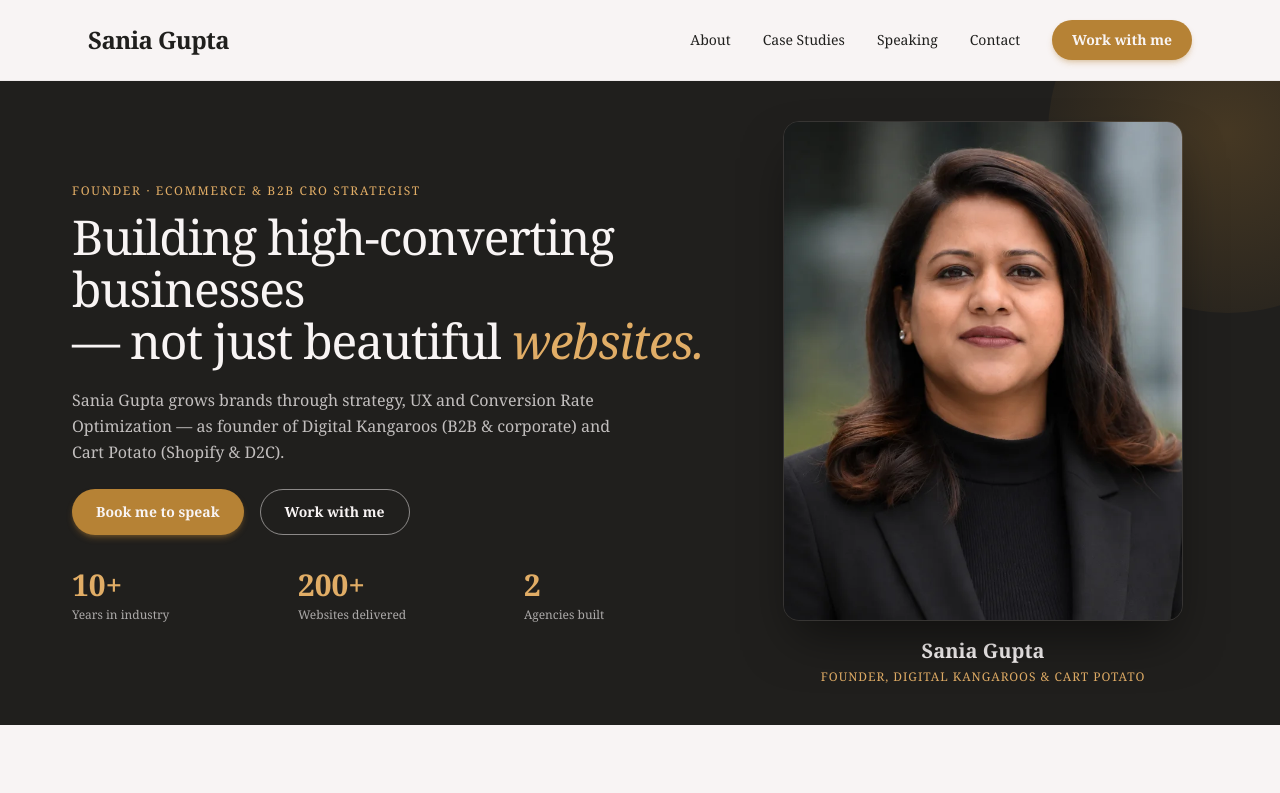
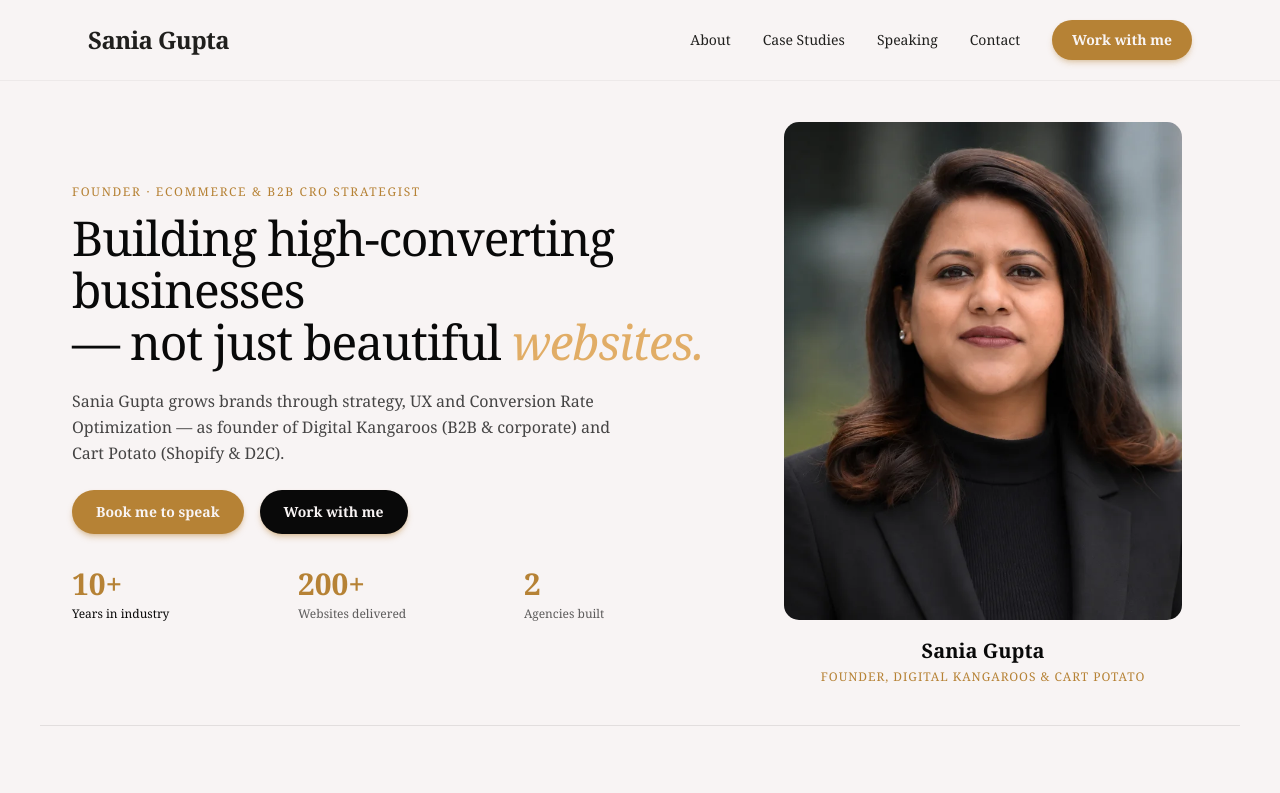
Before and after one commit to dkteam16/Sania-gupta-porfolio, a Next.js app: page / in a window 1280 px wide. Shown: the top 793 px of the page. Built offline with nearby package versions, Linux system fonts and the light colour scheme.

Commit message:
color and some minor design changes

```diff
--- a/src/app/page.tsx
+++ b/src/app/page.tsx
@@ -305,10 +305,10 @@ export default function StandalonePortfolio() {
       </header>
 
       {/* Hero Section */}
-      <section className="bg-[#201f1d] text-[#f8f4f4] overflow-hidden relative">
-        <div className="max-w-[1200px] mx-auto px-3 sm:px-5 lg:px-8 py-6 sm:py-8 lg:py-10 grid grid-cols-1 lg:grid-cols-12 gap-8 lg:gap-10 items-center relative z-10">
+      <section className=" text-[#090909] overflow-hidden relative">
+        <div className="max-w-[1200px] mx-auto px-3 sm:px-5 lg:px-8 py-6 sm:py-8 lg:py-10 grid grid-cols-1 lg:grid-cols-12 gap-8 lg:gap-10 items-center relative z-10 border-b border-[#201f1d]/10">
           <div className="lg:col-span-7">
-            <p className="text-xs uppercase tracking-[0.14em] text-[#e1ad66] font-medium mb-2 sm:mb-3">
+            <p className="text-xs uppercase tracking-[0.14em] text-[#b68235] font-medium mb-2 sm:mb-3">
               Founder · eCommerce &amp; B2B CRO Strategist
             </p>
             <h1 className="font-serif font-normal text-2xl sm:text-4xl lg:text-5xl leading-[1.12] sm:leading-[1.08] tracking-tight mb-4 sm:mb-5">
@@ -316,7 +316,7 @@ export default function StandalonePortfolio() {
               <br className="hidden sm:block" /> — not just beautiful{" "}
               <em className="text-[#e1ad66] italic font-serif">websites.</em>
             </h1>
-            <p className="text-sm sm:text-base leading-relaxed max-w-[540px] text-[#f8f4f4]/75 mb-5 sm:mb-6 font-light">
+            <p className="text-sm sm:text-base leading-relaxed max-w-[540px] text-[#090909]/75 mb-5 sm:mb-6 font-light">
               Sania Gupta grows brands through strategy, UX and Conversion Rate
               Optimization — as founder of Digital Kangaroos (B2B &amp;
               corporate) and Cart Potato (Shopify &amp; D2C).
@@ -331,7 +331,7 @@ export default function StandalonePortfolio() {
               </a>
               <a
                 href="mailto:sania@digitalkangaroos.com?subject=Consulting%20Inquiry"
-                className="inline-flex items-center justify-center font-semibold text-sm rounded-full px-6 py-3 border border-[#f8f4f4]/50 text-[#f8f4f4] hover:bg-[#f8f4f4]/10 transition-all text-center"
+                className="inline-flex items-center justify-center font-semibold text-sm rounded-full px-6 py-3 bg-[#090909] text-[#f8f4f4] shadow-md shadow-[#b68235]/35 hover:-translate-y-0.5 hover:shadow-xl transition-all text-center"
               >
                 Work with me
               </a>
@@ -339,26 +339,26 @@ export default function StandalonePortfolio() {
 
             <div className="grid grid-cols-3 gap-4 sm:gap-8 pt-4 border-t border-[#f8f4f4]/10 lg:border-none lg:pt-0">
               <div>
-                <p className="font-serif font-semibold text-xl sm:text-2xl lg:text-3xl text-[#e1ad66] m-0 tabular-nums">
+                <p className="font-serif font-semibold text-xl sm:text-2xl lg:text-3xl text-[#b68235] m-0 tabular-nums">
                   10+
                 </p>
-                <p className="text-[11px] sm:text-xs text-[#f8f4f4]/65 mt-1">
+                <p className="text-[11px] sm:text-xs text-[##090909]/65 mt-1">
                   Years in industry
                 </p>
               </div>
               <div>
-                <p className="font-serif font-semibold text-xl sm:text-2xl lg:text-3xl text-[#e1ad66] m-0 tabular-nums">
+                <p className="font-serif font-semibold text-xl sm:text-2xl lg:text-3xl text-[#b68235] m-0 tabular-nums">
                   200+
                 </p>
-                <p className="text-[11px] sm:text-xs text-[#f8f4f4]/65 mt-1">
+                <p className="text-[11px] sm:text-xs text-[#090909]/65 mt-1">
                   Websites delivered
                 </p>
               </div>
               <div>
-                <p className="font-serif font-semibold text-xl sm:text-2xl lg:text-3xl text-[#e1ad66] m-0 tabular-nums">
+                <p className="font-serif font-semibold text-xl sm:text-2xl lg:text-3xl text-[#b68235] m-0 tabular-nums">
                   2
                 </p>
-                <p className="text-[11px] sm:text-xs text-[#f8f4f4]/65 mt-1">
+                <p className="text-[11px] sm:text-xs text-[#090909]/65 mt-1">
                   Agencies built
                 </p>
               </div>
@@ -366,7 +366,7 @@ export default function StandalonePortfolio() {
           </div>
 
           <div className="lg:col-span-5 relative max-w-[300px] sm:max-w-sm mx-auto lg:max-w-[400px] w-full">
-            <div className="rounded-2xl overflow-hidden aspect-[4/5] shadow-2xl shadow-black/50 relative border border-[#f8f4f4]/10">
+            <div className="rounded-2xl overflow-hidden aspect-[4/5]  relative border border-[#f8f4f4]/10">
               <Image
                 src="/extracted_60ec7261-46fe-454a-aa51-5d355901dde5.webp"
                 alt="Headshot — Sania Gupta"
@@ -376,10 +376,10 @@ export default function StandalonePortfolio() {
               />
             </div>
             <div className="text-center mt-3 sm:mt-4">
-              <p className="font-serif font-semibold text-base sm:text-lg lg:text-xl m-0 text-[#f8f4f4]">
+              <p className="font-serif font-semibold text-base sm:text-lg lg:text-xl m-0 text-[#090909]">
                 Sania Gupta
               </p>
-              <p className="text-[10px] sm:text-xs tracking-[0.08em] uppercase text-[#e1ad66] mt-1">
+              <p className="text-[10px] sm:text-xs tracking-[0.08em] uppercase text-[#b68235] mt-1">
                 Founder, Digital Kangaroos &amp; Cart Potato
               </p>
             </div>
@@ -387,7 +387,7 @@ export default function StandalonePortfolio() {
         </div>
 
         {/* Ambient Radial Accent */}
-        <div className="absolute -top-32 -right-32 w-[360px] h-[360px] rounded-full bg-radial from-[#b68235]/25 to-transparent pointer-events-none" />
+        {/* <div className="absolute -top-32 -right-32 w-[360px] h-[360px] rounded-full bg-radial from-[#b68235]/25 to-transparent pointer-events-none" /> */}
       </section>
 
       {/* Main Content Area */}
@@ -646,7 +646,7 @@ export default function StandalonePortfolio() {
                 ].map((pill, pIdx) => (
                   <span
                     key={pIdx}
-                    className="bg-[#b68235]/12 text-[#7d5411] text-[11px] sm:text-xs font-medium px-3.5 py-1.5 sm:px-4 sm:py-2 rounded-full"
+                    className="bg-[#b68235]/12 text-[#7d5411] text-[11px] sm:text-lg font-medium px-3.5 py-1.5 sm:px-4 sm:py-2 rounded-full"
                   >
                     {pill}
                   </span>
@@ -683,7 +683,7 @@ export default function StandalonePortfolio() {
               ].map((item, i) => (
                 <span
                   key={i}
-                  className="bg-[#b68235]/12 text-[#7d5411] text-[11px] sm:text-xs font-medium px-3.5 py-1.5 sm:px-4 sm:py-2 rounded-full"
+                  className="bg-[#b68235]/12 text-[#7d5411] text-[11px] sm:text-lg font-medium px-3.5 py-1.5 sm:px-4 sm:py-2 rounded-full"
                 >
                   {item}
                 </span>
```
